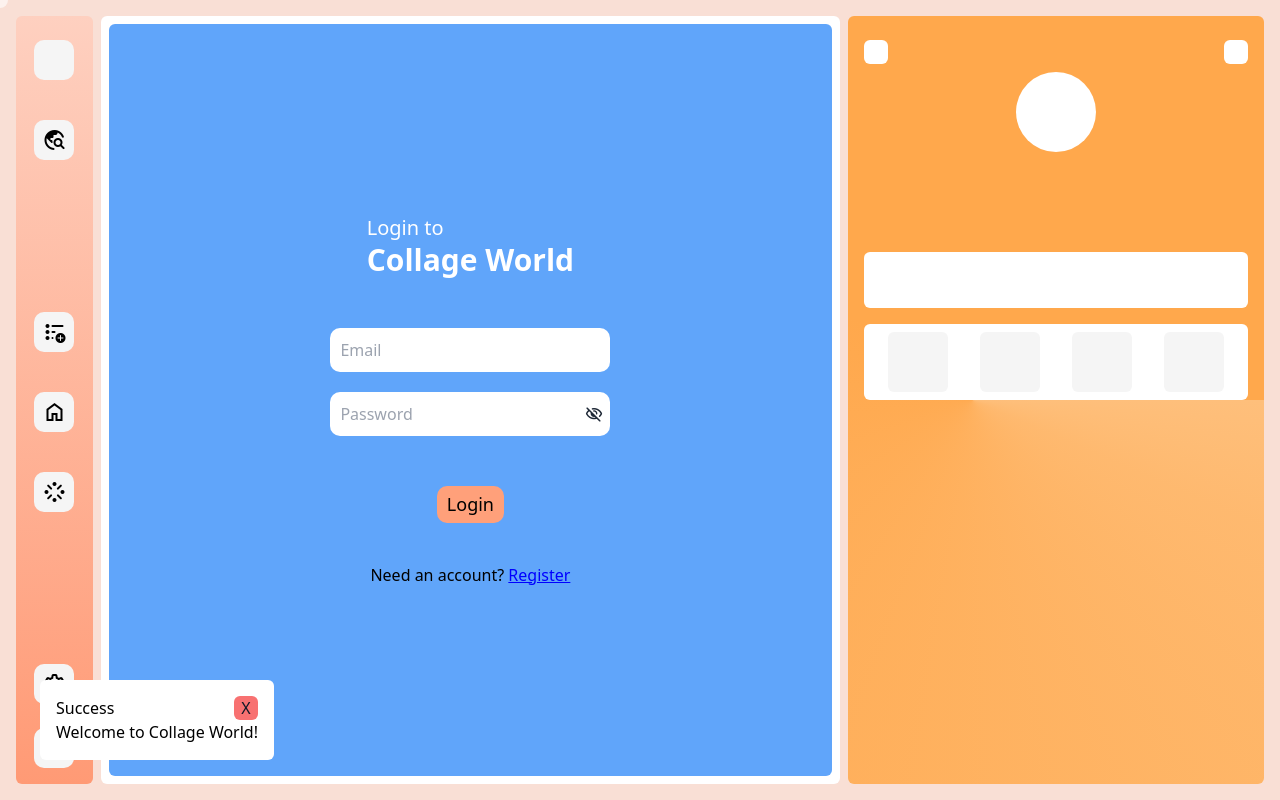
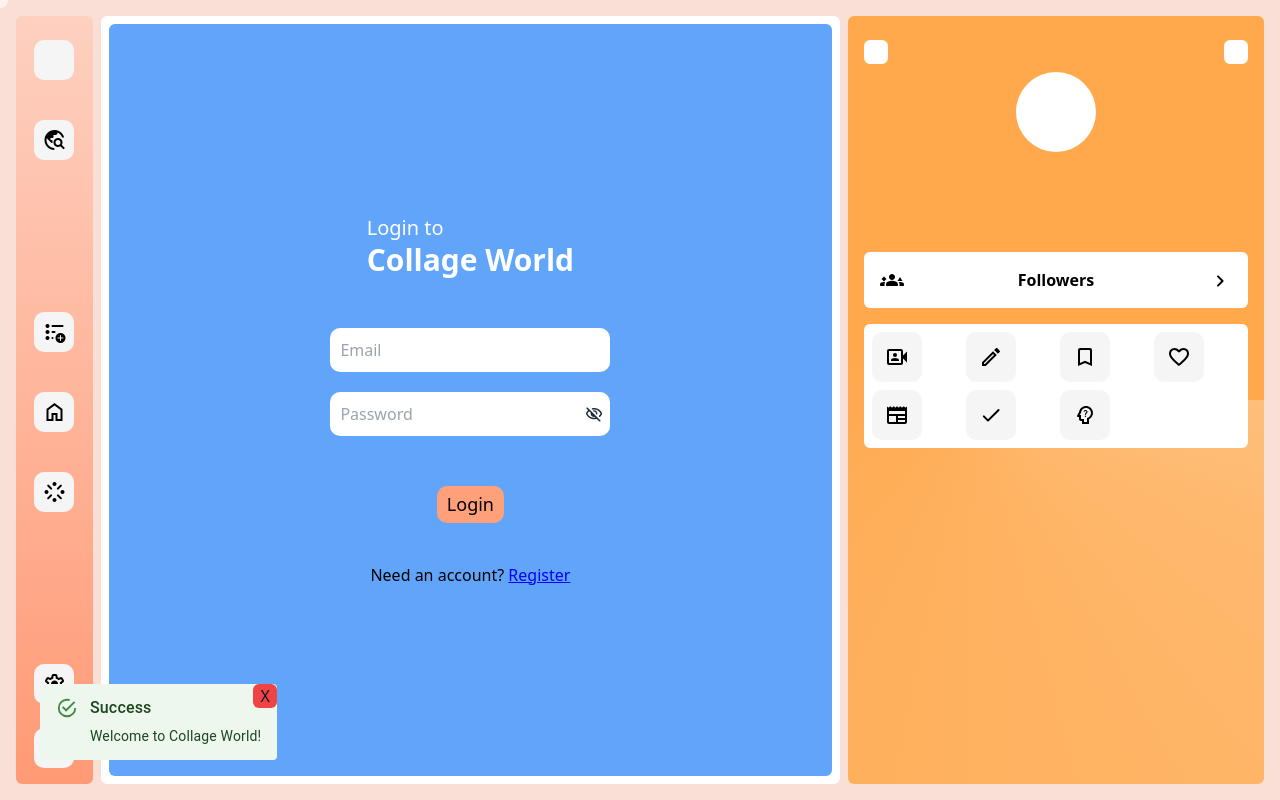
Before and after one commit to thesagardahiwal/collage-world-frontend, a Next.js app: page / in a window 1280 px wide. Built offline with nearby package versions, Linux system fonts and the light colour scheme; no server answers; sample sign-in values are in the browser's storage.

Commit message:
fixed bugs, improved css

```diff
--- a/package.json
+++ b/package.json
@@ -9,6 +9,10 @@
     "lint": "next lint"
   },
   "dependencies": {
+    "@emotion/react": "^11.13.3",
+    "@emotion/styled": "^11.13.0",
+    "@mui/icons-material": "^6.0.2",
+    "@mui/material": "^6.0.2",
     "@reduxjs/toolkit": "^2.2.7",
     "axios": "^1.7.7",
     "next": "14.2.5",
--- a/src/app/globals.css
+++ b/src/app/globals.css
@@ -43,6 +43,8 @@ input, select {
 .cancelBtn {
     transition: all .5s;
 }
+
+
 
 .cancelBtn:hover {
     border: #fff solid 2px;
@@ -141,7 +143,32 @@ input:hover, select:hover {
     transition: all 0.5s;
 }
 
+.profileSessionIcons {
+    /* w-[60px] rounded-md h-[60px] bg-[#f5f5f5] */
+    width: 50px;
+    display: flex;
+    justify-content: center;
+    align-items: center;
+    height: 50px;
+    background-color: #f5f5f5;
+    border-radius: 10px;
+    transition: all 0.5s;
+}
+.profileSessionBc {
+    transition: all 0.5;
+}
+
+
+
 @media screen and (min-width: 650px) {
+    .profileSessionIcons:hover {
+        border-radius: 15px;
+        background-color: #00011c;
+        color: white;
+        position: relative;
+        transform: translate(5px, -5px);
+    }
+
     .iconContainer2 {
         border-radius: 10px;
         height: 40px;
--- a/src/app/layout.tsx
+++ b/src/app/layout.tsx
@@ -7,39 +7,56 @@ import ProfileSession from '@/components/ProfileSession';
 import Footer from '@/components/Footer';
 import './globals.css';
 import Alerts from '@/components/ui/Alerts';
+import { useEffect, Suspense } from 'react';
 
 export default function RootLayout({ children }: { children: React.ReactNode }) {
+  useEffect(() => {
+    // Dynamically load Google fonts to avoid server-client mismatch
+    const link1 = document.createElement('link');
+    link1.rel = 'stylesheet';
+    link1.href = 'https://fonts.googleapis.com/css2?family=Material+Symbols+Rounded:opsz,wght,FILL,GRAD@24,300,0,0';
+    document.head.appendChild(link1);
+
+    const link2 = document.createElement('link');
+    link2.rel = 'stylesheet';
+    link2.href = 'https://fonts.googleapis.com/css2?family=Material+Symbols+Outlined:opsz,wght,FILL,GRAD@40,300,0,0';
+    document.head.appendChild(link2);
+
+    return () => {
+      document.head.removeChild(link1);
+      document.head.removeChild(link2);
+    };
+  }, []);
+
   return (
     <html lang="en">
-      <head>
-        <link
-          rel="stylesheet"
-          href="https://fonts.googleapis.com/css2?family=Material+Symbols+Rounded:opsz,wght,FILL,GRAD@24,300,0,0"
-        />
-        <link
-          rel="stylesheet"
-          href="https://fonts.googleapis.com/css2?family=Material+Symbols+Outlined:opsz,wght,FILL,GRAD@40,300,0,0"
-        />
-      </head>
-      <body className='bg-[#f9dfd5]'>
-        {/* Move Provider here to wrap the main app content */}
+      <body className="bg-[#f9dfd5]">
         <Provider store={store}>
-          <main className='flex w-[100vw] gap-2 sm:p-4 h-[100vh]'>
+          <main className="flex w-[100vw] gap-2 sm:p-4 h-[100vh]">
             {/* Navbar Section */}
-            <div className='sm:w-[10vw] z-50 fixed sm:relative bottom-0 h-16 w-full lg:w-[6vw] sm:h-full'>
-              <Navbar />
+            <div className="sm:w-[10vw] z-50 fixed sm:relative bottom-0 h-16 w-full lg:w-[6vw] sm:h-full">
+              {/* Wrapping Navbar in Suspense */}
+              <Suspense fallback={<div>Loading navbar...</div>}>
+                <Navbar />
+              </Suspense>
             </div>
 
             {/* Main Content Area */}
-            <div className='flex-1 p-2 min-h-full bg-white rounded-md overflow-y-auto w-full'>
-              <Alerts/>
+            <div className="flex-1 p-2 min-h-full bg-white rounded-md overflow-y-auto w-full">
+              <Suspense fallback={<div>Loading alerts...</div>}>
+                <Alerts />
+              </Suspense>
               {children}
-              <Footer />
+              <Suspense fallback={<div>Loading Footer...</div>}>
+                <Footer />
+              </Suspense>
             </div>
 
             {/* Profile Section */}
-            <div className='w-1/3 md:block hidden'>
-              <ProfileSession />
+            <div className="w-1/3 md:block hidden">
+              <Suspense fallback={<div>Loading profile...</div>}>
+                <ProfileSession />
+              </Suspense>
             </div>
           </main>
         </Provider>
--- a/src/app/page.tsx
+++ b/src/app/page.tsx
@@ -1,3 +1,5 @@
+'use client'
+
 import AuthForm from "@/components/auth/AuthForm";
 
 export default function Home() {
--- a/src/components/auth/AuthForm.tsx
+++ b/src/components/auth/AuthForm.tsx
@@ -46,6 +46,7 @@ const AuthForm = () => {
                 const userData = isLogin ? await login(email, password) : await register(email, password, role, name);
                 console.log(userData)
                 loginUser(userData);
+                setSuccessMessage(checkInputs(object).message);
                 router.push('/dashboard');
             } else {
                 setWarningMessage(checkInputs(object).message);
--- a/src/components/profile/Follwers.tsx
+++ b/src/components/profile/Follwers.tsx
@@ -1,11 +1,24 @@
 import React from 'react'
+
+import Groups3RoundedIcon from '@mui/icons-material/Groups3Rounded';
+import KeyboardArrowRightRoundedIcon from '@mui/icons-material/KeyboardArrowRightRounded';
+import Link from 'next/link';
+
 
 function Follwers() {
   return (
     <div>
-        <div className='flex bg-white rounded-md w-full px-4 h-14'>
-
-        </div>
+        <Link href="follower" className='flex items-center justify-between bg-white rounded-md w-full px-4 h-14'>
+            <div className='iconFix hover:scale-110 duration-200'>
+              <Groups3RoundedIcon/>
+            </div>
+            <div className=' hover:tracking-wider font-semibold hover:font-normal duration-300'>
+              <h1>Followers</h1>
+            </div>
+            <div>
+              <KeyboardArrowRightRoundedIcon/>
+            </div>
+        </Link>
     </div>
   )
 }
--- a/src/components/profile/Shortcuts.tsx
+++ b/src/components/profile/Shortcuts.tsx
@@ -1,13 +1,53 @@
 import React from 'react'
 
+import VideoCameraFrontRoundedIcon from '@mui/icons-material/VideoCameraFrontRounded';
+import VideoCameraFrontOutlinedIcon from '@mui/icons-material/VideoCameraFrontOutlined';
+
+import EditRoundedIcon from '@mui/icons-material/EditRounded';
+import EditOutlinedIcon from '@mui/icons-material/EditOutlined';
+
+import BookmarkRoundedIcon from '@mui/icons-material/BookmarkRounded';
+import BookmarkBorderRoundedIcon from '@mui/icons-material/BookmarkBorderRounded';
+
+import FavoriteRoundedIcon from '@mui/icons-material/FavoriteRounded';
+import FavoriteBorderRoundedIcon from '@mui/icons-material/FavoriteBorderRounded';
+
+import NewspaperRoundedIcon from '@mui/icons-material/NewspaperRounded';
+
+import PsychologyAltRoundedIcon from '@mui/icons-material/PsychologyAltRounded';
+import PsychologyAltOutlinedIcon from '@mui/icons-material/PsychologyAltOutlined';
+
+import CheckRoundedIcon from '@mui/icons-material/CheckRounded';
+import Link from 'next/link';
+import { useSelectedLayoutSegment } from 'next/navigation';
+
 function Shortcuts() {
+  const segment = useSelectedLayoutSegment();
   return (
-    <div className='w-full bg-white p-2 rounded-md'>
-        <div className='flex items-center justify-around'>
-            <div className='w-[60px] rounded-md h-[60px] bg-[#f5f5f5]'></div>
-            <div className='w-[60px] rounded-md h-[60px] bg-[#f5f5f5]'></div>
-            <div className='w-[60px] rounded-md h-[60px] bg-[#f5f5f5]'></div>
-            <div className='w-[60px] rounded-md h-[60px] bg-[#f5f5f5]'></div>
+    <div className='w-full profileSessionBc bg-white p-2 rounded-md'>
+        <div className='grid grid-cols-4 content-center h-fit gap-2 items-center justify-around'>
+            <Link href="/collageOmegle" className='profileSessionIcons'>
+              {segment == 'collageOmage' ? <VideoCameraFrontRoundedIcon/> : <VideoCameraFrontOutlinedIcon />}
+            </Link>
+
+            <Link href="/resources" className='profileSessionIcons'>
+              {segment == 'resources' ? <EditRoundedIcon/> : <EditOutlinedIcon />}
+            </Link>
+            <Link href="/saves" className='profileSessionIcons'>
+              {segment == 'saves' ? <BookmarkRoundedIcon/> : <BookmarkBorderRoundedIcon />}
+            </Link>
+            <Link href="/likes" className='profileSessionIcons'>
+              {segment == 'likes' ? <FavoriteRoundedIcon/> : <FavoriteBorderRoundedIcon />}
+            </Link>
+            <Link href="/news" className='profileSessionIcons'>
+              <NewspaperRoundedIcon/>
+            </Link>
+            <Link href="/answers" className='profileSessionIcons'>
+              <CheckRoundedIcon/>
+            </Link>
+            <Link href="/doubts" className='profileSessionIcons'>
+              {segment == 'doubts' ? <PsychologyAltRoundedIcon/> : <PsychologyAltOutlinedIcon />}
+            </Link>
         </div>
     </div>
   )
--- a/src/components/ui/Alerts.tsx
+++ b/src/components/ui/Alerts.tsx
@@ -1,4 +1,5 @@
 import { useAlert } from '@/hooks/useAlert'
+import { Alert, AlertTitle } from '@mui/material';
 import React from 'react'
 
 function Alerts() {
@@ -7,15 +8,17 @@ function Alerts() {
         <>
             {message.length > 2 &&
                 <div className='fixed items-center sm:bottom-0 left-0 m-10  flex justify-center z-50'>
-                    <div className='bg-white rounded-md p-4 w-full'>
+                    <div className='rounded-md w-full'>
                         <div className='flex items-end flex-col w-full'>
-                            <div className=' absolute cursor-pointer rounded-md iconFix w-6 h-6 bg-red-400 text-gray-900 cancelBtn'
+                            <div className=' absolute cursor-pointer rounded-md iconFix w-6 h-6 bg-red-500 duration-300 hover:text-white text-gray-900 cancelBtn'
                                 onClick={hideMessage}
                             >
                                 X
                             </div>
-                            <div className='w-full'>{title}</div>
-                            <div className='w-full'>{message}</div>
+                            <Alert severity={severity}>
+                                <AlertTitle>{title}</AlertTitle>
+                                {message}
+                            </Alert>
                         </div>
                     </div>
                 </div>
--- a/src/components/ui/ContentCard.tsx
+++ b/src/components/ui/ContentCard.tsx
@@ -1,3 +1,4 @@
+'use client'
 import React from 'react'
 
 function ContentCard() {
--- a/src/utils/helper.ts
+++ b/src/utils/helper.ts
@@ -15,7 +15,7 @@ interface outputs {
 export const checkInputs = ({name, role, email, password, method} : inputs) : outputs => {
 
     if (!email.includes('@gmail.com')) return {message: "Enter valid email !", status: 'failure'};
-    if (!(password.length > 3)) return {message: "Enter String Password of minimun 9 characters", status: 'failure'};
+    if (!(password.length > 5)) return {message: "Enter String Password of minimun 9 characters", status: 'failure'};
 
     if (method == 'register') {
         if (name?.length) {
```
Also changed, not shown: src/components/Footer.tsx (+2 -25 lines), 1 other file (tests, documents, lock files or other folders).
